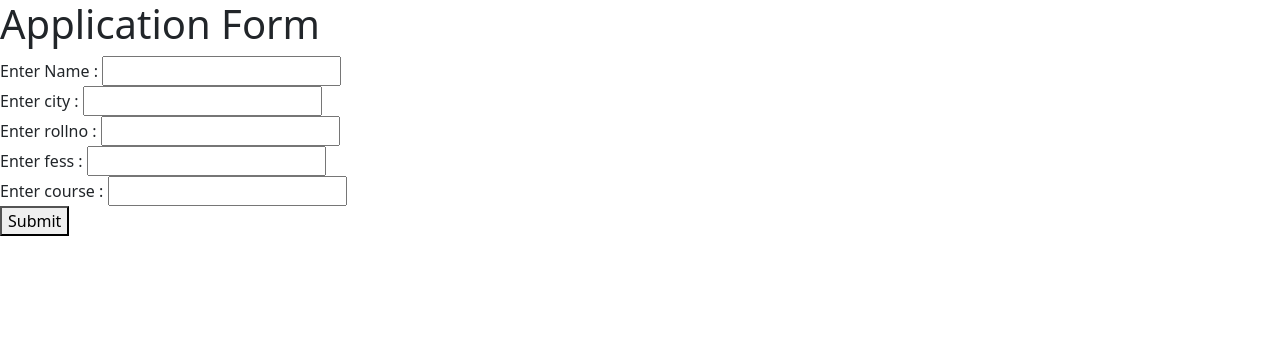
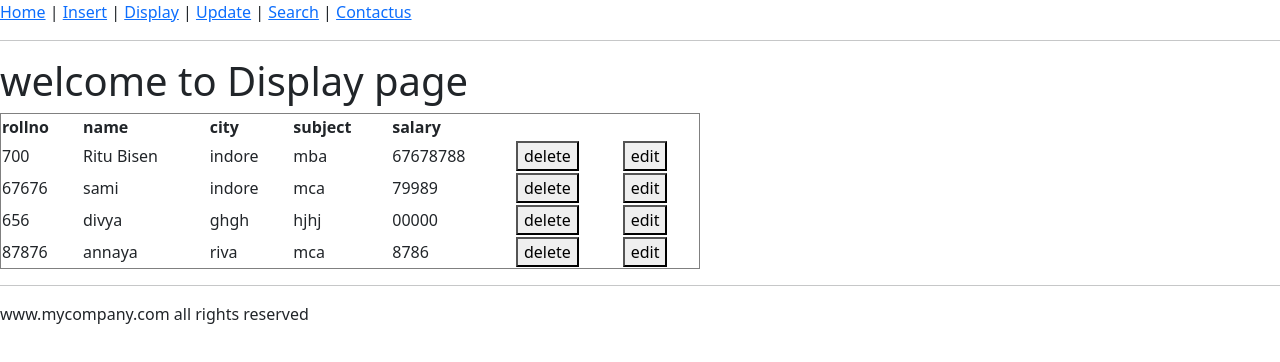
Before and after one commit to ritubisen/app6pm, a React (Vite) app: page /update in a window 1280 px wide. Shown: the top 362 px of the page. Built offline with nearby package versions, Linux system fonts and the light colour scheme; data requests are answered from the project's data file.

Commit message:
today code

```diff
--- a/src/App.jsx
+++ b/src/App.jsx
@@ -1,39 +1,34 @@
-import { useState } from "react";
-import axios from "axios";
+import { BrowserRouter, Routes, Route } from "react-router-dom";
+import Layout from "./Layout";
+import Home from "./Home";
+import Insert from "./insert";
+import Display from "./Display";
+import Update from "./Update";
+import Search from "./search";
+import Myedit from "./Myedit";
+
+
+
 const App = () => {
-
- const[input,setInput]=useState({});
-
-  const handleInput = (e) => {
-  let name = e. target . name;
-  let value = e.target.value;
-  setInput(values=>({...values , [name]:value}));
-  console.log(input);
-
-  }
-const handleSubmit = async()=>{
-  let api="http://localhost:3000/students"
-  const response = await axios.post(api,input);
-  console.log(response);
-  alert("data save suceesfully")
-}
   return (
     <>
-      <h1>Application Form</h1>
 
-      Enter Name : <input type="text" name="rollno"  onChange={handleInput}/>
-      <br />
-      Enter city : <input type="text" name="rollno"  onChange={handleInput}/>
-      <br />
-      Enter rollno : <input type="text" name="rollno"  onChange={handleInput}/>
-      <br />
-      Enter fess : <input type="text" name="rollno"  onChange={handleInput}/>
-      <br />
-      Enter course : <input type="text" name="rollno"  onChange={handleInput}/>
+      <BrowserRouter>
+        <Routes>
+          <Route path="/" element={<Layout/>}>
+            <Route index element={<Home/>} />
+            <Route path="home" element={<Home/>} />
+            <Route path="insert" element={<Insert/>} />
+            <Route path="display" element={<Display />} />
+            <Route path="update" element={<Update />} />
+            <Route path="search" element={<Search />} />
+            <Route path="myedit/:id" element={<Myedit/>} />
 
-      <br />
-      <button onClick={handleSubmit}>Submit</button>
+          </Route>
+        </Routes>
+      </BrowserRouter>
     </>
-  )
-}
+  );
+};
+
 export default App;
--- /dev/null
+++ b/src/Display.jsx
@@ -0,0 +1,53 @@
+import axios from "axios";
+import { useState, useEffect } from "react";
+const Display = () => {
+    const [mydata, setMydata] = useState([]);
+    const loadData = async () => {
+        let api = "http://localhost:3000/students";
+        const Response = await axios.get(api);
+        console.log(Response)
+        setMydata(Response.data);
+    }
+
+    useEffect(() => {
+        loadData();
+    }, [])
+
+    const ans = mydata.map((key) => {
+        return (
+            <>
+                <tr>
+
+                    <td>{key.rollno}</td>
+                    <td>{key.name}</td>
+                    <td>{key.city}</td>
+                    <td>{key.subject}</td>
+                    <td>{key.salary}</td>
+                </tr>
+
+            </>
+        )
+    })
+    return (
+        <>
+            <h1>welcome to Display page</h1>
+            <table border="1" width="700">
+                <thead>
+                    <tr>
+                        <th>rollno</th>
+                        <th>name</th>
+                        <th>city</th>
+                        <th>subject</th>
+                        <th>salary</th>
+                    </tr>
+                </thead>
+                <tbody>
+                    {ans}
+                </tbody>
+
+            </table>
+
+        </>
+    )
+}
+export default Display;
--- /dev/null
+++ b/src/Home.jsx
@@ -0,0 +1,8 @@
+const Home=()=>{
+    return(
+        <>
+        <h1>this is my home page</h1>
+        </>
+    )
+}
+export default Home;
--- /dev/null
+++ b/src/Insert.jsx
@@ -0,0 +1,41 @@
+import { useState } from "react";
+import axios from "axios";
+
+const Insert = () => {
+  const [input, setInput] = useState({});
+  const handleInput = (e) => {
+    let   name = e.target.name;
+    let value = e. target.value;
+    setInput(values=>({ ...values, [name]: value }));
+    console.log(input);
+  };
+  const handleSubmit=async()=> {
+    let api = "http://localhost:3000/students";
+    const response = await axios.post(api, input);
+    console.log(response);
+    alert("Data saved successfully");
+  };
+
+  return (
+
+    <>
+     <div>
+      <div>
+      <h1> Insert page</h1>
+      <label >Enter Roll No:</label>
+      <input type="text" name="rollno" onChange={handleInput} /> <br />
+      <label >Enter Name:</label>
+       <input type="text" name="name" onChange={handleInput} /> <br />
+        <label>Enter City:</label>
+       <input type="text" name="city" onChange={handleInput}  /> <br />
+       <label>Enter Subject:</label>
+       <input type="text" name="subject" onChange={handleInput}  /> <br />
+       <label >Enter Salary:</label>
+       <input type="text" name="salary" onChange={handleInput} /> <br />
+      <button onClick={handleSubmit}>Save!!</button>
+      </div>
+      </div>
+    </>
+  );
+};
+export default Insert;
--- a/src/Layout.jsx
+++ b/src/Layout.jsx
@@ -1,24 +1,24 @@
-import {Link , Outlet } from "react-router-dom"
+import { Link, Outlet } from "react-router-dom";
 
+const Layout = () => {
+  return (
+    <>
+      <Link to="home">Home</Link> |{" "}
+      <Link to="insert">Insert</Link> |{" "}
+      <Link to="display">Display</Link> |{" "}
+      <Link to="update">Update</Link> |{" "}
+      <Link to="search">Search</Link> |{" "}
+      <Link to="contact">Contactus</Link>
 
-const Layout=()=>{
+      <hr size="3" color="blue" />
 
-    return(
+      <Outlet/>
 
-        <>
-        <Link to ="Home">home</Link> |
-        <Link to ="Contact">contact</Link> |
-        <Link to ="Home">About</Link> |
+      <hr size="3" color="blue" />
 
-       <hr  size="3" color="red"/>
-
-<Outlet/>
-
-       <hr  size="3" color="red"/>
-
-www.mycompany.com
-        </>
-    )
-}
+      www.mycompany.com all rights reserved
+    </>
+  );
+};
 
 export default Layout;
--- /dev/null
+++ b/src/Myedit.jsx
@@ -0,0 +1,47 @@
+import { useParams } from "react-router-dom";
+import {useEffect , useState} from "react";
+import axios from "axios";
+
+const Myedit = () =>{
+    const {id} = useParams();
+    const[mydata, setMydata]=useState({});
+    const loadData=async()=>{
+   let api=`http://localhost:3000/students/${id}`;
+   const response = await axios.get(api);
+   setMydata(response.data);
+
+    }
+    const handleInput=(e)=>{
+        let name = e.target.name;
+        let value = e. target . value;
+        setMydata(values=>({...values,[name]:value}));
+        console.log(mydata)
+    }
+    useEffect(()=>{
+loadData();
+    },[])
+
+    const handleSubmit=async()=>{
+       let api=`http://localhost:3000/students/${id}`;
+       const response=await axios.put(api,mydata);
+       alert("data updated sucessfully!!!!!!!!!!!")
+    }
+    return(
+        <>
+
+        <h1>Edit Records : {id}  </h1>
+        Edit Rollno :<input type="text" name="rollno" value={mydata.rollno} onChange={handleInput} />
+        <br />
+        Edit Name :<input type="text" name="name" value={mydata.name} onChange={handleInput} />
+        <br />
+        Edit City :<input type="text" name="city" value={mydata.city} onChange={handleInput} />
+        <br />
+        Edit subject :<input type="text" name="subject" value={mydata.subject} onChange={handleInput} />
+        <br />
+        Edit Salary :<input type="text" name="salary" value={mydata.salary} onChange={handleInput} />
+        <br />
+        <button onClick={handleSubmit}>save edit</button>
+        </>
+    )
+}
+export default Myedit;
--- /dev/null
+++ b/src/Update.jsx
@@ -0,0 +1,73 @@
+import axios from "axios";
+import { useState, useEffect } from "react";
+import { useNavigate, useParams } from "react-router-dom";
+
+const Update = () => {
+    const [mydata, setMydata] = useState([]);
+    const navigate = useNavigate();
+    const loadData = async () => {
+        let api = "http://localhost:3000/students";
+        const Response = await axios.get(api);
+        console.log(Response)
+        setMydata(Response.data);
+    }
+
+    useEffect(() => {
+        loadData();
+    }, [])
+     const myDel=async(id)=>{
+        let api=`http://localhost:3000/students/${id}`
+        const response = await axios.delete(api);
+        console.log(response);
+        alert("record deleted!!!!!!!!!!!!!!!")
+        loadData();
+     }
+     const myEdit=(id)=>{
+        navigate(`/Myedit/${id}`)
+     }
+
+    const ans = mydata.map((key) => {
+        return (
+            <>
+                <tr>
+
+                    <td>{key.rollno}</td>
+                    <td>{key.name}</td>
+                    <td>{key.city}</td>
+                    <td>{key.subject}</td>
+                    <td>{key.salary}</td>
+                    <td>
+                        <button onClick={()=>{myDel(key.id)}}>delete</button>
+
+                    </td>
+                    <td>
+                         <button  onClick={()=>{myEdit(key.id)}}>edit</button>
+                    </td>
+                </tr>
+
+            </>
+        )
+    })
+    return (
+        <>
+            <h1>welcome to Display page</h1>
+            <table border="1" width="700">
+                <thead>
+                    <tr>
+                        <th>rollno</th>
+                        <th>name</th>
+                        <th>city</th>
+                        <th>subject</th>
+                        <th>salary</th>
+                    </tr>
+                </thead>
+                <tbody>
+                    {ans}
+                </tbody>
+
+            </table>
+
+        </>
+    )
+}
+export default Update;
--- a/src/db.json
+++ b/src/db.json
@@ -1,11 +1,36 @@
 {
-    "students":{
-        "id":1,
-        "name" : "ritu",
-        "city" : "bhopal",
-        "fess" : "57676",
-        "course" : "bca",
-        "rollno" : 8738473
-
+  "students": [
+    {
+      "id": "0c1b",
+      "rollno": "700",
+      "name": "Ritu Bisen",
+      "city": "indore",
+      "subject": "mba",
+      "salary": "67678788"
+    },
+    {
+      "id": "9090",
+      "rollno": "67676",
+      "name": "sami",
+      "city": "indore",
+      "subject": "mca",
+      "salary": "79989"
+    },
+    {
+      "id": "9d05",
+      "rollno": "656",
+      "name": "divya",
+      "city": "ghgh",
+      "subject": "hjhj",
+      "salary": "00000"
+    },
+    {
+      "id": "b6d5",
+      "rollno": "87876",
+      "name": "annaya",
+      "city": "riva",
+      "subject": "mca",
+      "salary": "8786"
     }
+  ]
 }
--- /dev/null
+++ b/src/search.jsx
@@ -0,0 +1,10 @@
+const Search=()=>{
+    return(
+        <>
+
+        <h1>my searching page</h1>
+
+        </>
+    )
+}
+export default Search;
```
Also changed, not shown: src/About.jsx (deleted, +0 -9 lines), src/Contact.jsx (deleted, +0 -10 lines), src/Cybrom.jsx (deleted, +0 -15 lines).
